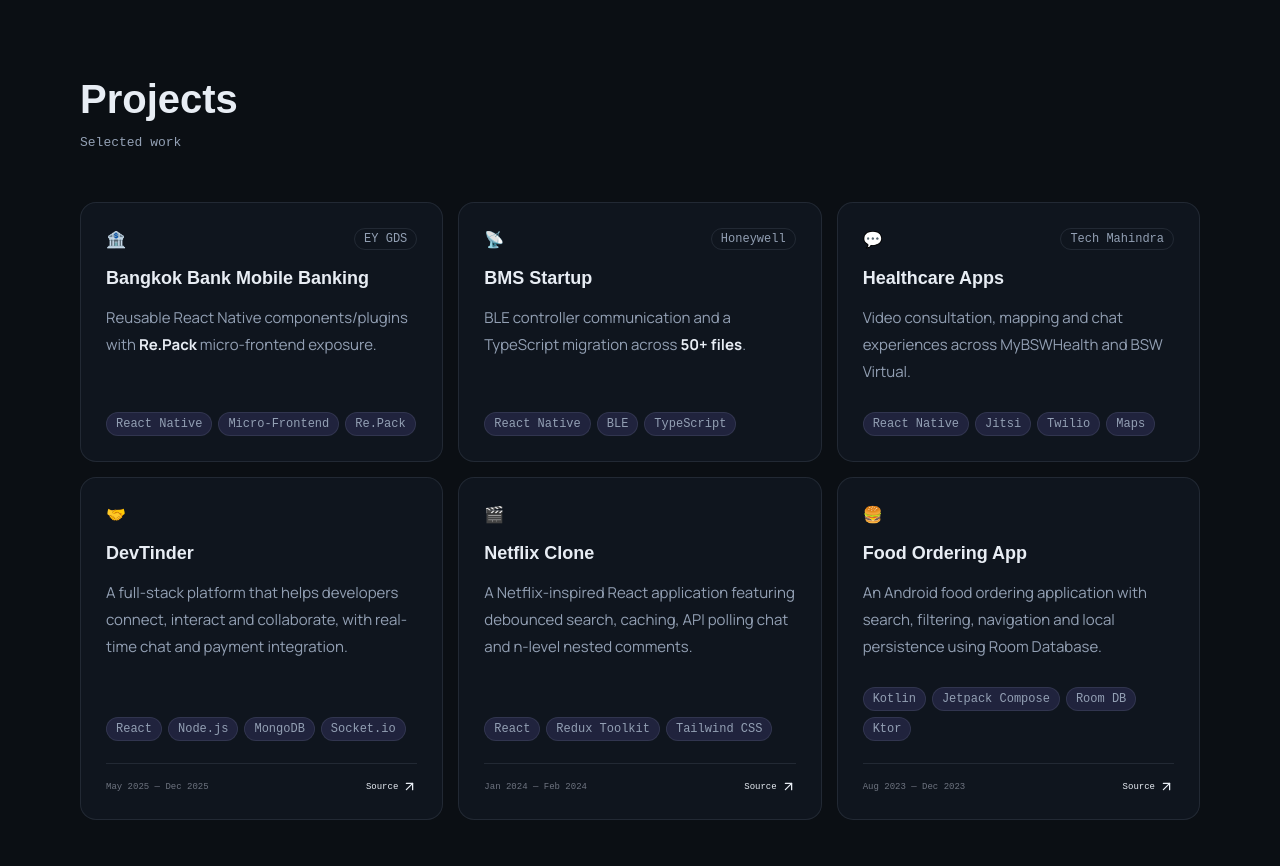
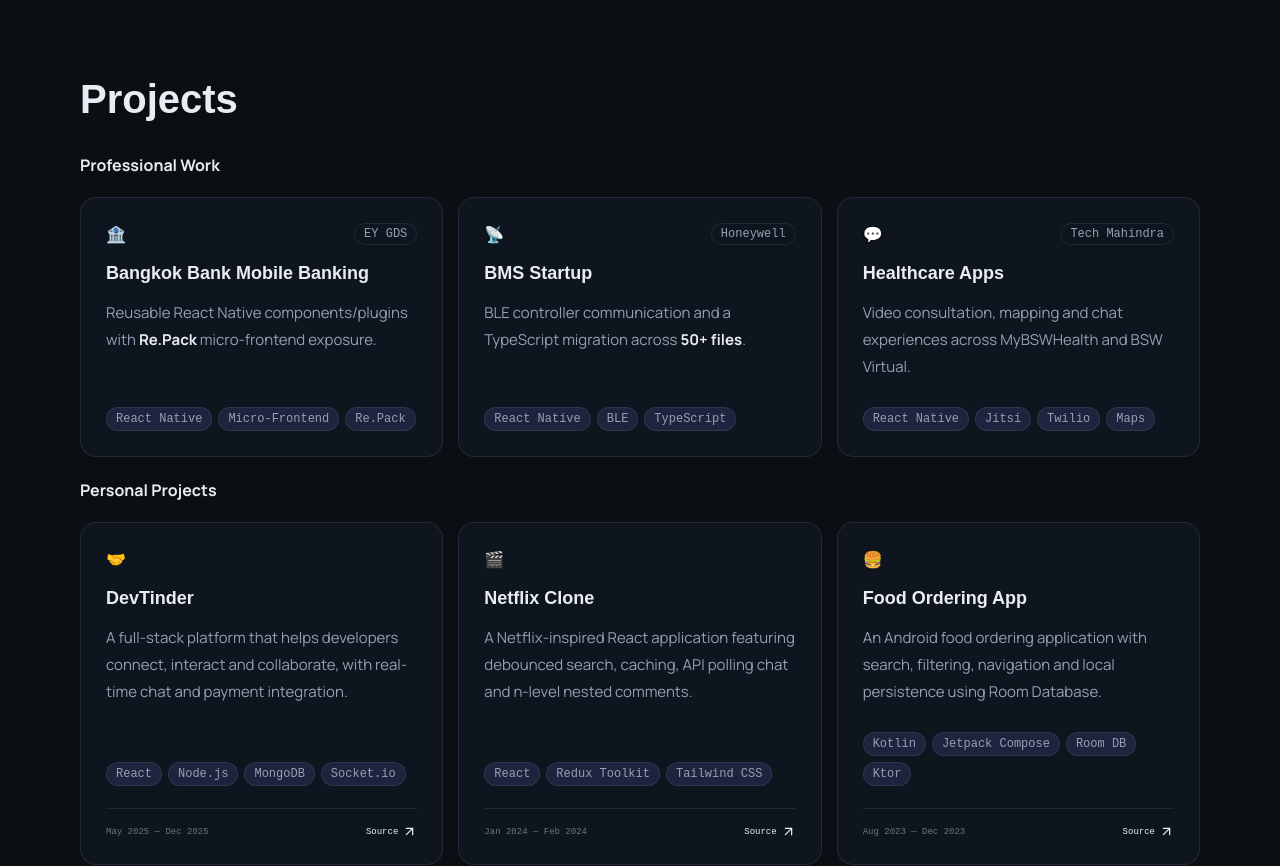
Before and after one commit to rkchoudhury/rkchoudhury.github.io, a React (Vite) app: page / in a window 1280 px wide. Shown: the part 3020-3886 px from the top of the page. Built offline with nearby package versions, Linux system fonts and the light colour scheme; no server answers.

Commit message:
Added Label

```diff
--- a/src/components/projects/Projects.tsx
+++ b/src/components/projects/Projects.tsx
@@ -6,11 +6,15 @@
 
 const Projects = () => {
     return (
-        <Section id="projects" title="Projects" subTitle="Selected work">
+        <Section id="projects" title="Projects" subTitle="">
+            <h4>Professional Work</h4>
             <div className="project-grid">
                 {projects.map((project, index) => (
                     <ProjectCard key={`${project.title}-${index}`} {...project} />
                 ))}
+            </div>
+            <h4>Personal Projects</h4>
+            <div className="project-grid">
                 {personalProjects.map((project, index) => (
                     <ProjectCard key={`${project.title}-${index}`} {...project} />
                 ))}
```
